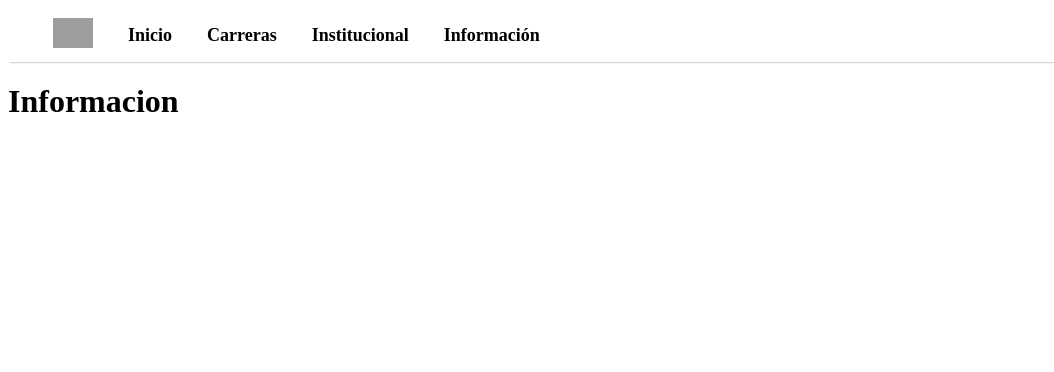
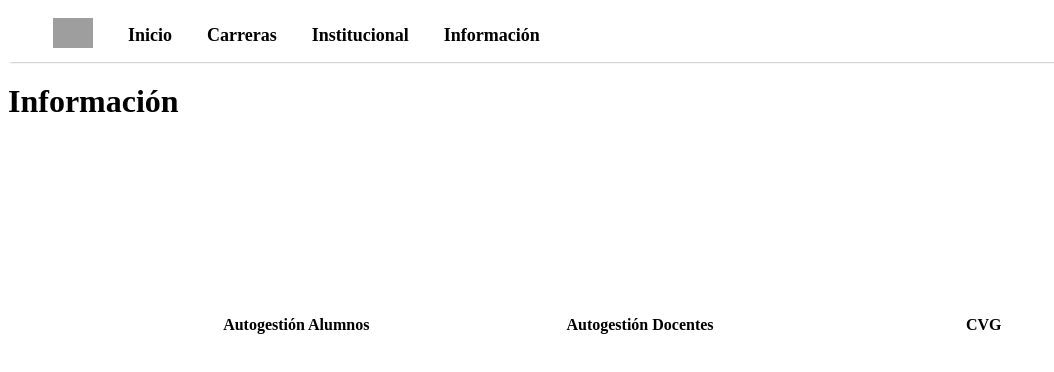
Before and after one commit to valentttino/svelteProyect-POC-DSW-2024, a SvelteKit app: page /informacion in a window 1280 px wide. Shown: the top 372 px of the page, without its empty margins (0-1054 px from the left). Built offline with nearby package versions, Linux system fonts and the light colour scheme; grey boxes are pictures that could not be loaded.

Commit message:
Create CardGrid and update Card and CardInfo

```diff
--- a/src/components/Card.svelte
+++ b/src/components/Card.svelte
@@ -1,6 +1,7 @@
 <script>
   import diploma from '../assets/diploma-icon.svg'
   export let section
+
 </script>
 
 <style>
@@ -14,7 +15,9 @@
     text-align: center;
     font-weight: bold;
   }
+
 </style>
+
 <div>
   <img src={diploma} alt="Diploma Icon" class="icon" />
   <div class="container">
--- a/src/components/CardGrid.svelte
+++ b/src/components/CardGrid.svelte
@@ -0,0 +1,32 @@
+<script>
+  import CardInfo from "./CardInfo.svelte"
+  import Card from "./Card.svelte"
+
+  export let itemsInicio = [];
+  export let itemsInfo = [];
+</script>
+
+<style>
+  .grid-container {
+    display: grid;
+    grid-template-columns: repeat(3, 1fr);
+    gap: 20px;
+    max-width: 80%;
+    padding-top: 5%;
+    margin: 0 auto;
+  }
+
+</style>
+
+
+<div class="grid-container">
+  {#each itemsInfo as {section, icon}}
+    <CardInfo section={section} icon={icon}/>
+  {/each}
+</div>
+
+<div class="grid-container">
+  {#each itemsInicio as {section, icon}}
+    <Card section={section} icon={icon}/>
+  {/each}
+</div>
--- /dev/null
+++ b/src/components/CardInfo.svelte
@@ -0,0 +1,22 @@
+<script>
+  import user from '../assets/user-icon.svg'
+  export let section
+</script>
+
+<style>
+  .icon {
+    width: 70px;
+    height: 70px;
+    filter: brightness(0) invert(1);
+  }
+
+  .container {
+    text-align: center;
+    font-weight: bold;
+  }
+</style>
+
+<figure class="container">
+  <img src={user} alt="User Icon" class="icon" />
+    <h4><b>{section}</b></h4>
+</figure>
--- a/src/routes/informacion/+page.svelte
+++ b/src/routes/informacion/+page.svelte
@@ -1,6 +1,17 @@
 <script>
   import Header from '../../components/Header.svelte'
+  import CardGrid from '../../components/CardGrid.svelte'
+
+
+  let sections = [{section: "Autogestión Alumnos", icon: "../assets/user-icon.svg"},
+                  {section: "Autogestión Docentes", icon: "../assets/user-icon.svg"},
+                  {section: "CVG", icon: "../assets/user-icon.svg"}
+                ];
 </script>
 
 <Header />
-<h1>Informacion</h1>
+<h1>Información</h1>
+
+<section>
+  <CardGrid itemsInfo={sections}/>
+</section>
```
Also changed, not shown: src/routes/+page.svelte (+13 -21 lines), src/assets/user-icon.svg (added).
